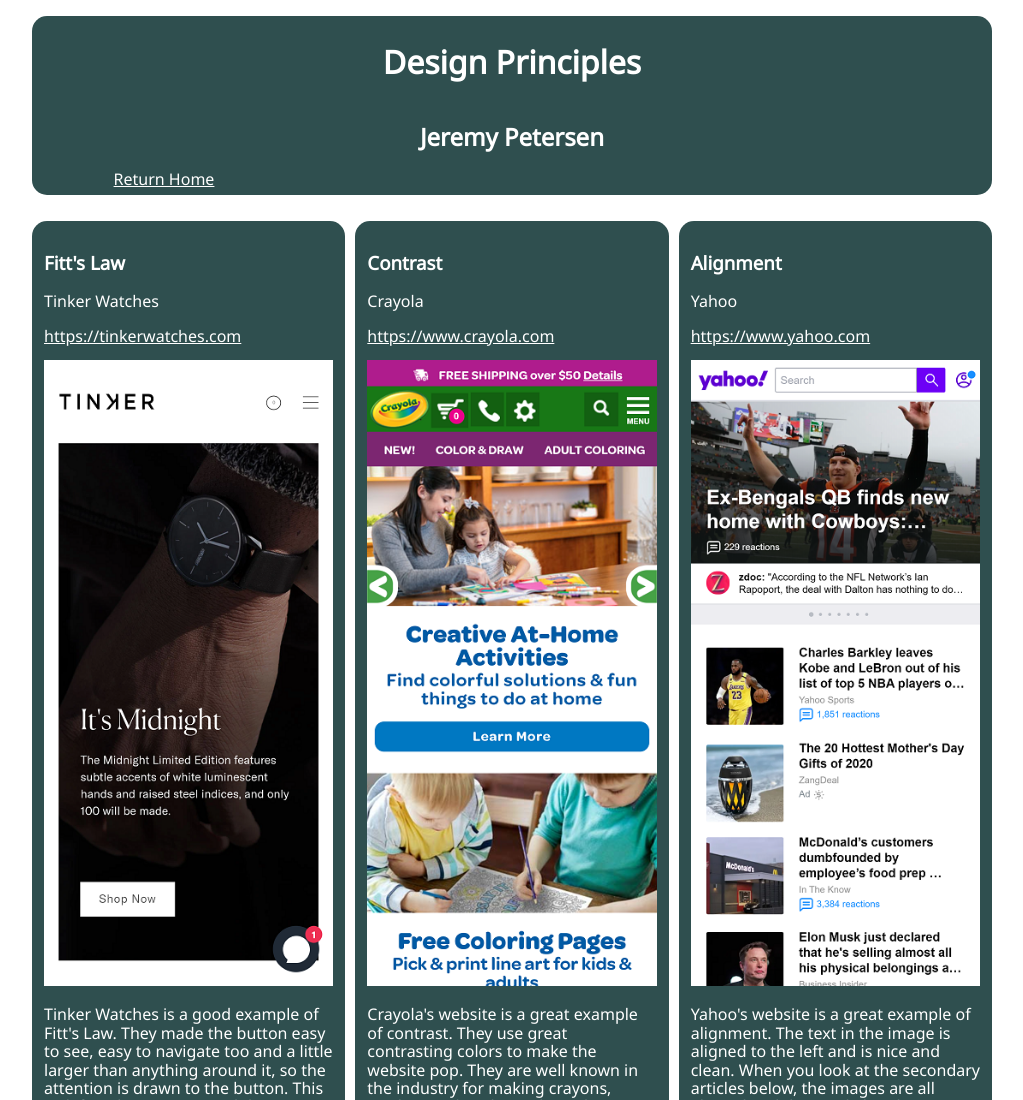
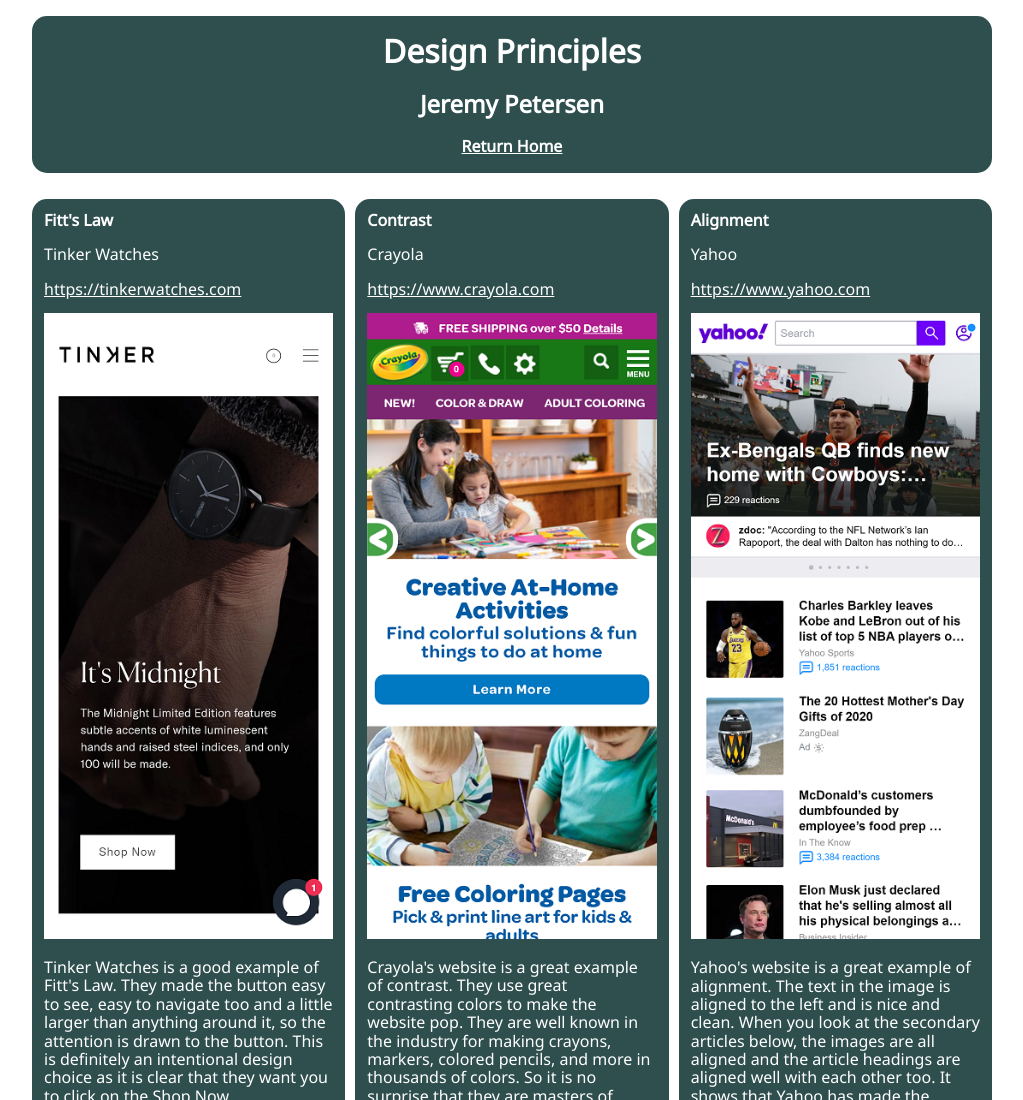
Before and after one commit to byui-jpetersen/byui-jpetersen.github.io, a plain HTML site: page lesson-02/design-principles.html in a window 1280 px wide. Shown: the top 1100 px of the page, without its empty margins (128-1151 px from the left). Drawn offline with Linux system fonts and the light colour scheme.

Commit message:
updated changes

```diff
--- a/lesson-02/css/small.css
+++ b/lesson-02/css/small.css
@@ -16,6 +16,9 @@ body {
     "main"
     "footer";
 }
+.section-title {
+margin: 0;
+  }
 .grid-section {
   background-color: darkslategrey;
   color: white;
@@ -52,11 +55,18 @@ header {
   color: white;
 }
 h1 {
+  margin: 10px;
   font-size: 2rem;
   grid-column: span 3;
 }
 h2 {
+	margin: 10px;
   font-size: 1.5rem;
+  grid-column: span 3;
+}
+h3 {
+ margin: 10px;
+  font-size: 1rem;
   grid-column: span 3;
 }
 main {
--- a/lesson-02/design-principles.html
+++ b/lesson-02/design-principles.html
@@ -15,25 +15,25 @@
 	<header class="design-principles">
         <h1>Design Principles</h1>
 		<h2>Jeremy Petersen</h2>
-		<a href="https://byuijpetersen.github.io">Return Home</a>
+		<h3 class="returnhome"><a href="https://byuijpetersen.github.io">Return Home</a></h3>
 	</header>
 	<main>
 		<section class="grid-section">
-			<h3>Fitt's Law</h3>
+			<h3 class="section-title">Fitt's Law</h3>
 			<p>Tinker Watches</p>
 			<a href="https://www.tinkerwatches.com">https://tinkerwatches.com</a>
 			<img src="images/tinkerwatches.png" class="grid-image" alt="screenshot of tinkers website">
 			<p>Tinker Watches is a good example of Fitt's Law. They made the button easy to see, easy to navigate too and a little larger than anything around it, so the attention is drawn to the button. This is definitely an intentional design choice as it is clear that they want you to click on the Shop Now.</p>
         </section>
         <section class="grid-section">
-			<h3>Contrast</h3>
+			<h3 class="section-title">Contrast</h3>
 			<p>Crayola</p>
 			<a href="https://www.crayola.com">https://www.crayola.com</a>
 			<img src="images/crayola.png" class="grid-image" alt="screenshot of crayola website">
 			<p>Crayola's website is a great example of contrast. They use great contrasting colors to make the website pop. They are well known in the industry for making crayons, markers, colored pencils, and more in thousands of colors. So it is no surprise that they are masters of contrast</p>
         </section>
         <section class="grid-section">
-			<h3>Alignment</h3>
+			<h3 class="section-title">Alignment</h3>
 			<p>Yahoo</p>
 			<a href="https://www.yahoo.com">https://www.yahoo.com</a>
 			<img src="images/yahoo.png" class="grid-image" alt="screenshot of yahoo website">
```
